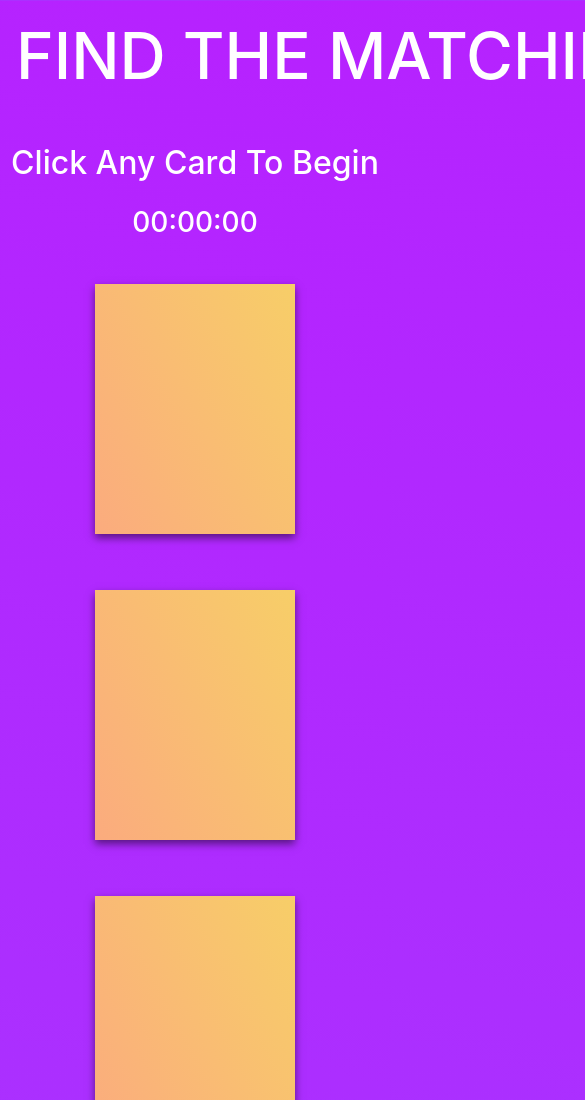
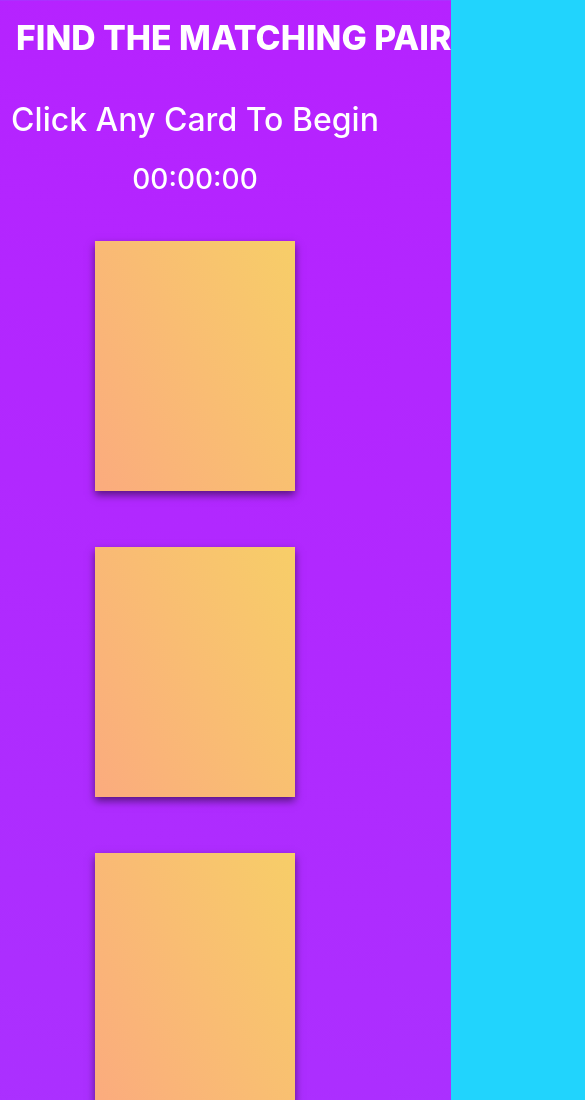
Before and after one commit to RohitRaj011/find-the-matching-pair, a plain HTML site: page index.html in a window 390 px wide. Shown: the top 1100 px of the page, 585 px wide, since content can reach past the window. Drawn offline with nearby package versions, Linux system fonts and the light colour scheme.

Commit message:
optimised for mobile devices

```diff
--- a/css/style.css
+++ b/css/style.css
@@ -12,7 +12,8 @@ body {
 
 /* HEADER */
 .navbar-custom {
-  font-size: 4rem !important;
+  font-size: 4vmax !important;
+  font-weight: 800;
 }
 
 /* MAIN */
@@ -45,7 +46,7 @@ ul {
   width: 100%;
   height: 100%;
   text-align: center;
-  transition: transform 0.5s;
+  transition: transform 0.3s;
   transform-style: preserve-3d;
   box-shadow: 0 4px 8px 0 rgba(0, 0, 0, 0.5);
 }
--- a/index.html
+++ b/index.html
@@ -17,8 +17,8 @@
   <body>
     <header>
       <div class="container-fluid p-0">
-        <nav class="navbar navbar-brand-center navbar-dark navbar-custom">
-          <span class="navbar-brand h1 mx-auto p-0 navbar-custom"
+        <nav class="navbar navbar-brand-center navbar-dark">
+          <span class="navbar-brand mx-auto navbar-custom"
             >FIND THE MATCHING PAIR</span
           >
         </nav>
```
